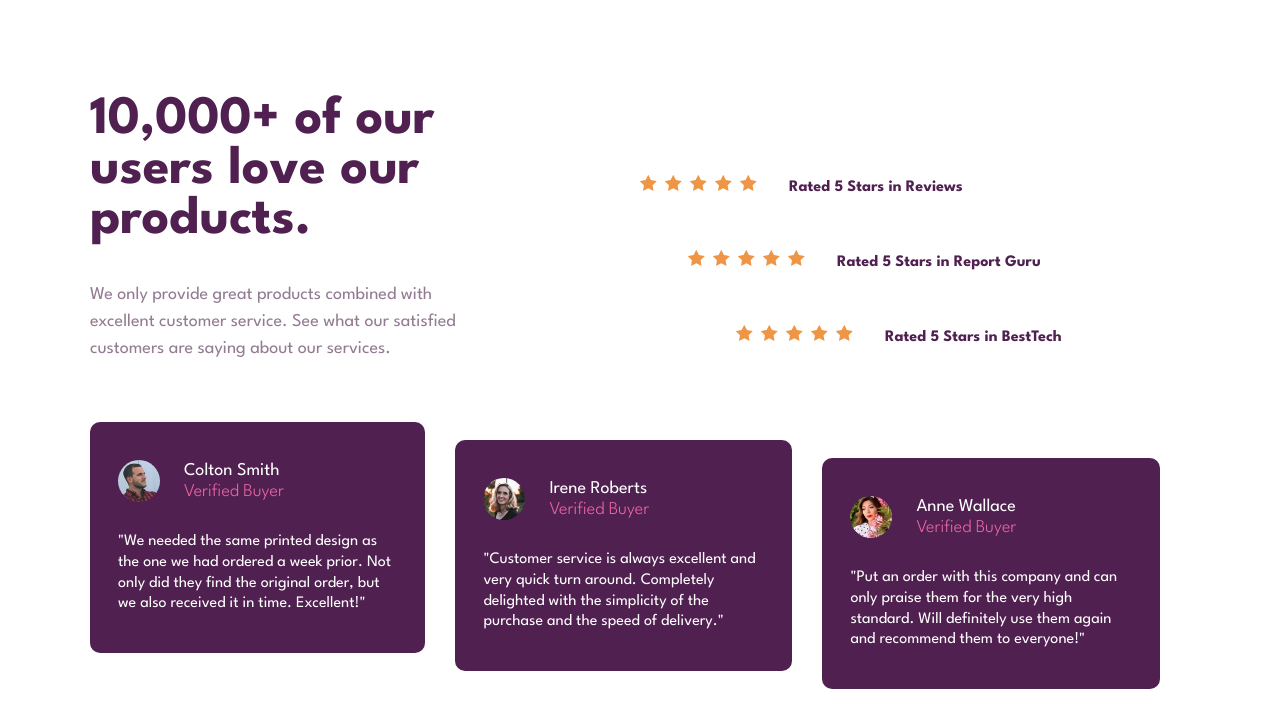
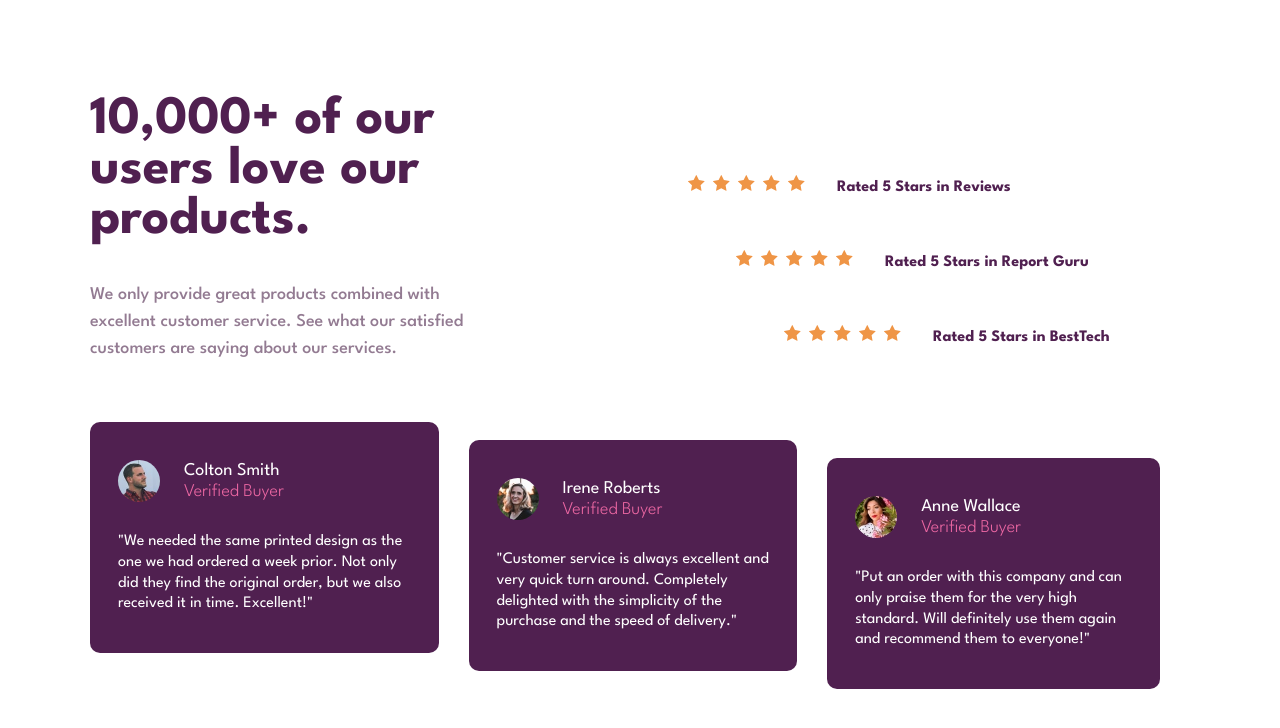
Before and after one commit to AnisBacha/Social-Proof-Section-Improved, a plain HTML site: page index.html in a window 1280 px wide. Drawn offline with Linux system fonts and the light colour scheme.

Commit message:
matching design

```diff
--- a/css/style.css
+++ b/css/style.css
@@ -37,11 +37,13 @@ body{
 .main__h1{
     color: hsl(300, 43%, 22%);
     font-size: 2.375rem;
+    font-weight: 700;
     margin-block: 3.5rem 1.625rem;
 }
 .main__description{
     font-size: 1.125rem;
     color: hsl(303, 10%, 53%);
+    font-weight: 500;
 }
 .main__rating-container{
     margin-block: 3.875rem 4.25rem;
@@ -122,6 +124,7 @@ body{
     }
     .main__rating-container{
         margin-block: 0;
+        margin-inline-start: 3rem;
     }
     .main__rating-container div{
         display: flex;
@@ -145,13 +148,15 @@ body{
     .main__testimony-container{
         grid-column: 1/3;
 
-        display: grid;
-        grid-auto-flow: column;
+        display: flex;
+        align-items: flex-start;
+
     }
     .main__testimony{
         max-width: 350px;
-        max-height: fit-content;
+        max-height: 230px;
         margin-inline-end: 1.875rem;
+
     }
     .main__testimony:nth-child(2){
         margin-block-start: 1.125rem;
```
